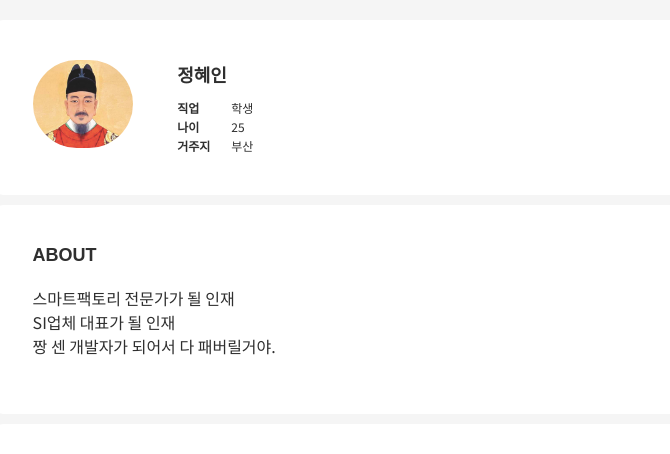
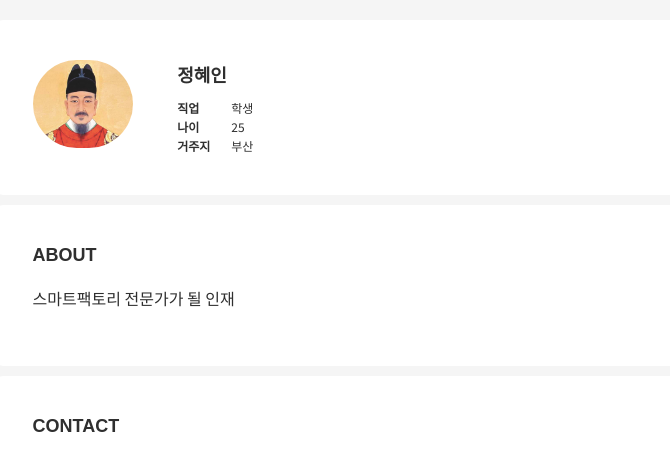
Before and after one commit to JHI1234/HTMLCSSHardCoding, a plain HTML site: page index.html in a window 1280 px wide. Shown: the top 454 px of the page, without its empty margins (205-875 px from the left). Drawn offline with Linux system fonts and the light colour scheme.

Commit message:
Update index.html

```diff
--- a/index.html
+++ b/index.html
@@ -38,9 +38,7 @@
 
         <section id="about">
             <h2>ABOUT</h2>
-            <p>스마트팩토리 전문가가 될 인재<br>
-                SI업체 대표가 될 인재<br>
-                짱 센 개발자가 되어서 다 패버릴거야.</p>
+            <p>스마트팩토리 전문가가 될 인재</p>
         </section>
 
         <section id="contact">
```
